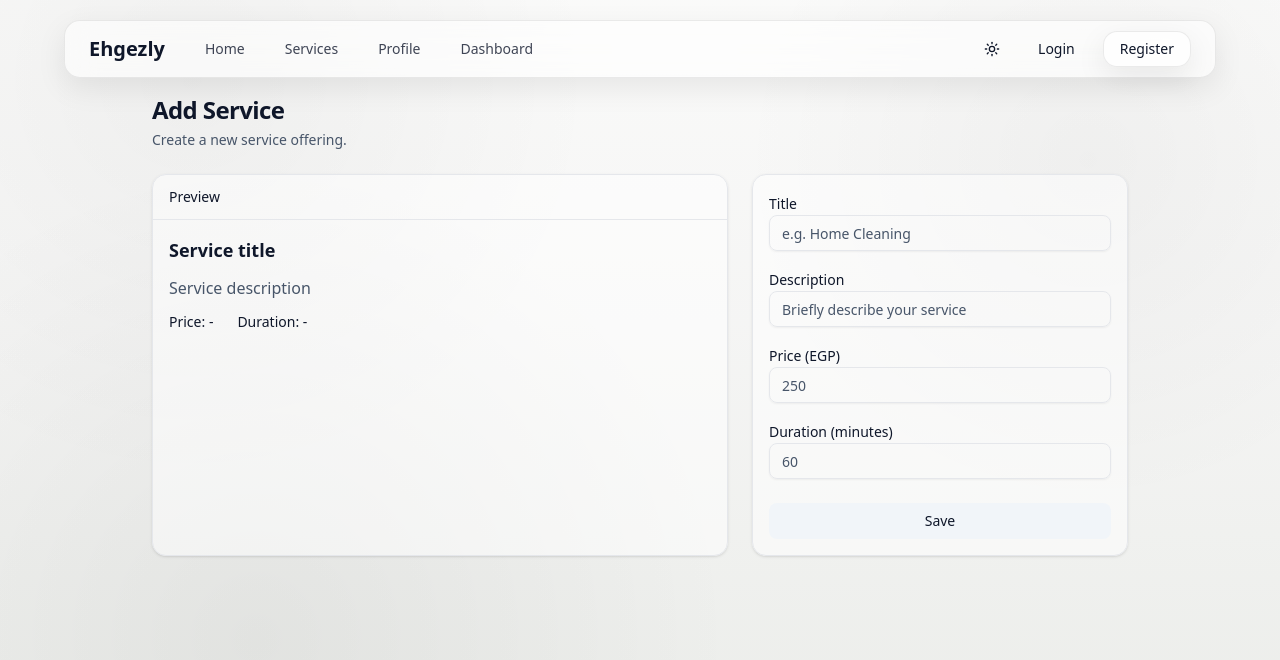
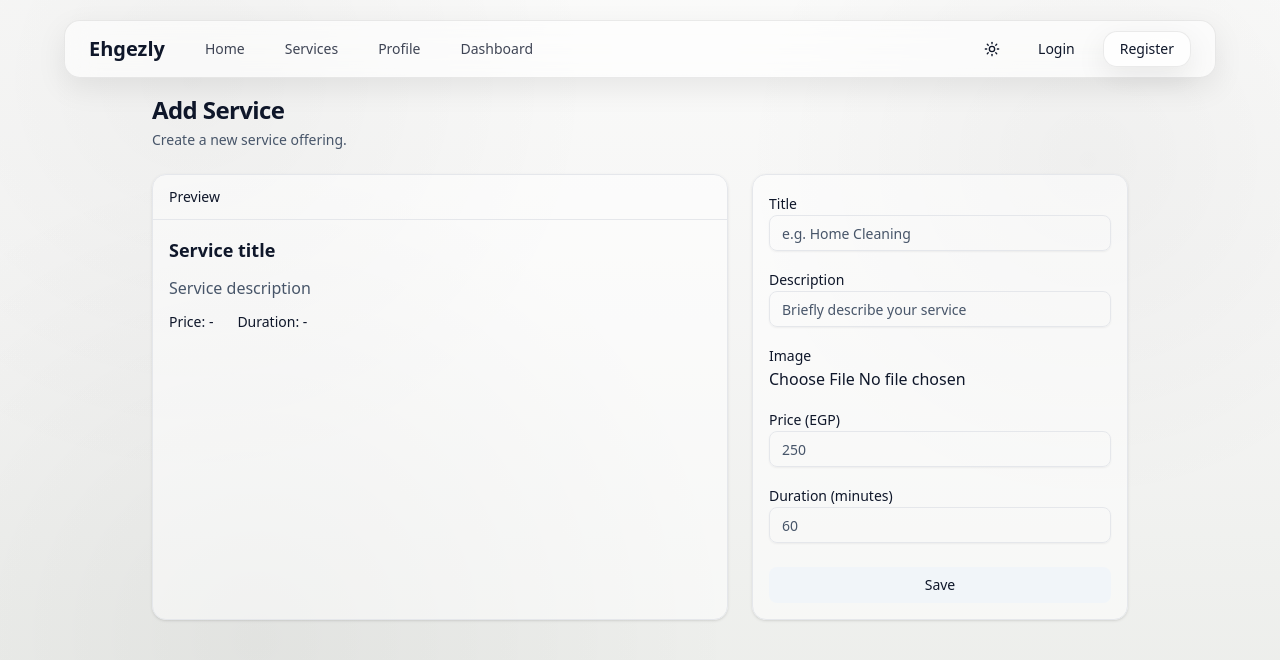
Before and after one commit to MohaMMed-S3eeD/ehgezly, a Next.js app: page /providerDashboard/addService in a window 1280 px wide. Shown: the top 660 px of the page. Built offline with nearby package versions, Linux system fonts and the light colour scheme; no server answers.

Commit message:
Added support for uploading images using Cloudinary on the Add Service page. Updated the service form to include an image field, with a preview of the uploaded image. Modified the Swiper component to use the image from the service data instead of a static image.

```diff
--- a/package.json
+++ b/package.json
@@ -18,6 +18,7 @@
     "@radix-ui/react-slot": "^1.2.3",
     "bcryptjs": "^3.0.2",
     "class-variance-authority": "^0.7.1",
+    "cloudinary": "^2.7.0",
     "clsx": "^2.1.1",
     "date-fns": "^4.1.0",
     "lucide-react": "^0.536.0",
--- /dev/null
+++ b/src/app/api/cloudinary/sign/route.ts
@@ -0,0 +1,22 @@
+import cloudinary from "@/lib/cloudinary";
+
+export async function POST(req: Request) {
+	const { folder = "app-uploads/services", public_id, upload_preset } = await req.json();
+	const timestamp = Math.floor(Date.now() / 1000);
+	const paramsToSign: Record<string, string | number | undefined> = {
+		timestamp,
+		folder,
+		public_id,
+		...(upload_preset ? { upload_preset } : {}),
+	};
+	const signature = (cloudinary.utils as unknown as { api_sign_request: (params: Record<string, unknown>, secret: string) => string })
+		.api_sign_request(paramsToSign as Record<string, unknown>, process.env.CLOUDINARY_API_SECRET as string);
+	return Response.json({
+		timestamp,
+		signature,
+		cloudName: process.env.CLOUDINARY_CLOUD_NAME,
+		apiKey: process.env.CLOUDINARY_API_KEY,
+		uploadPreset: upload_preset,
+		folder,
+	});
+}
--- a/src/app/providerDashboard/_actions/Service.action.ts
+++ b/src/app/providerDashboard/_actions/Service.action.ts
@@ -14,6 +14,7 @@ export const addService = async (
     const description = formData.get("description");
     const price = formData.get("price");
     const duration = formData.get("duration");
+    const image = formData.get("image");
     const user = await getUser();
     const result = addServiceValid.safeParse({
         title: title as string,
@@ -37,6 +38,7 @@ export const addService = async (
                 price: Number(price),
                 providerId: user.id,
                 duration: Number(duration),
+                image: (typeof image === "string" && image.trim() !== "") ? image as string : null,
             },
         });
         console.log("server", service);
@@ -58,6 +60,7 @@ export const editService = async (
     const description = formData.get("description");
     const price = formData.get("price");
     const duration = formData.get("duration");
+    const image = formData.get("image");
     const user = await getUser();
     const result = addServiceValid.safeParse({
         title: title as string,
@@ -81,6 +84,7 @@ export const editService = async (
                 description: description as string,
                 price: Number(price),
                 duration: Number(duration),
+                image: (typeof image === "string" && image.trim() !== "") ? image as string : null,
             },
         });
         console.log("server", service);
--- a/src/app/providerDashboard/addService/page.tsx
+++ b/src/app/providerDashboard/addService/page.tsx
@@ -4,6 +4,7 @@ import { Input } from "@/components/ui/input";
 import { Button } from "@/components/ui/button";
 import { addService } from "../_actions/Service.action";
 import { toast } from "sonner";
+import CloudinaryUploader from "@/components/Upload/CloudinaryUploader";
 
 type AddServiceState = Awaited<ReturnType<typeof addService>>;
 const initialState: AddServiceState | null = null;
@@ -16,6 +17,7 @@ const AddServicePage = () => {
   const [description, setDescription] = useState("");
   const [price, setPrice] = useState("");
   const [duration, setDuration] = useState("");
+  const [image, setImage] = useState<string>("");
 
   useEffect(() => {
     if (state?.success) {
@@ -44,6 +46,9 @@ const AddServicePage = () => {
               <div className="text-sm font-medium">Preview</div>
             </div>
             <div className="p-4 space-y-3">
+              {image ? (
+                <img src={image} alt="Preview" className="h-40 w-full rounded-md object-cover" />
+              ) : null}
               <div className="text-lg font-semibold">
                 {title || "Service title"}
               </div>
@@ -68,6 +73,7 @@ const AddServicePage = () => {
           className="md:col-span-2 space-y-4 rounded-xl border bg-card/50 p-4 shadow-sm md:sticky md:top-4 h-fit"
           action={action}
         >
+          <input type="hidden" name="image" value={image} />
           <div className="space-y-2">
             <label htmlFor="title" className="text-sm font-medium">
               Title
@@ -92,6 +98,7 @@ const AddServicePage = () => {
               onChange={(e) => setDescription(e.target.value)}
             />
           </div>
+          <CloudinaryUploader onUploadComplete={({ url }) => setImage(url)} folder="app-uploads/services" />
           <div className="space-y-2">
             <label htmlFor="price" className="text-sm font-medium">
               Price (EGP)
--- a/src/components/Swiper/SwiperComponnet.tsx
+++ b/src/components/Swiper/SwiperComponnet.tsx
@@ -64,9 +64,7 @@ const SwiperComponent = () => {
                       {item.price} EGP
                     </span>
                     <Image
-                      src={
-                        "https://i.pinimg.com/1200x/7a/f9/0f/7af90f7bf9c53586eb8347feac6d7a6d.jpg"
-                      }
+                      src={item.image || ""}
                       alt={item.provider?.name || "service image"}
                       fill
                       sizes="(max-width: 768px) 100vw, (max-width: 1200px) 50vw, 33vw"
--- /dev/null
+++ b/src/components/Upload/CloudinaryUploader.tsx
@@ -0,0 +1,90 @@
+"use client";
+import React from "react";
+
+interface Props {
+	onUploadComplete: (args: { url: string; publicId?: string }) => void;
+	folder?: string;
+}
+
+const CloudinaryUploader: React.FC<Props> = ({ onUploadComplete, folder = "app-uploads/services" }) => {
+	const [isUploading, setIsUploading] = React.useState(false);
+	const [progress, setProgress] = React.useState(0);
+	const [error, setError] = React.useState<string | null>(null);
+
+	const handleChange = async (e: React.ChangeEvent<HTMLInputElement>) => {
+		const file = e.target.files?.[0];
+		if (!file) return;
+		setError(null);
+		if (!file.type.startsWith("image/")) {
+			setError("Please select a valid image file");
+			return;
+		}
+		if (file.size > 5 * 1024 * 1024) {
+			setError("Image is too large (max 5MB)");
+			return;
+		}
+
+		setIsUploading(true);
+		setProgress(0);
+		try {
+			const sigRes = await fetch("/api/cloudinary/sign", {
+				method: "POST",
+				headers: { "Content-Type": "application/json" },
+				body: JSON.stringify({ folder }),
+			});
+			if (!sigRes.ok) throw new Error("Failed to get signature");
+			const sig = await sigRes.json();
+
+			const form = new FormData();
+			form.append("file", file);
+			form.append("api_key", sig.apiKey);
+			form.append("timestamp", String(sig.timestamp));
+			form.append("signature", sig.signature);
+			if (sig.uploadPreset) form.append("upload_preset", sig.uploadPreset);
+			form.append("folder", sig.folder || folder);
+
+			await new Promise<void>((resolve, reject) => {
+				const xhr = new XMLHttpRequest();
+				xhr.open("POST", `https://api.cloudinary.com/v1_1/${sig.cloudName}/image/upload`);
+				xhr.upload.onprogress = (event) => {
+					if (event.lengthComputable) {
+						setProgress(Math.round((event.loaded / event.total) * 100));
+					}
+				};
+				xhr.onload = () => {
+					if (xhr.status >= 200 && xhr.status < 300) {
+						try {
+							const data = JSON.parse(xhr.responseText);
+							onUploadComplete({ url: data.secure_url, publicId: data.public_id });
+							resolve();
+						} catch (e) {
+							reject(e);
+						}
+					} else {
+						reject(new Error("Upload failed"));
+					}
+				};
+				xhr.onerror = () => reject(new Error("Network error"));
+				xhr.send(form);
+			});
+		} catch (e) {
+			const message = e instanceof Error ? e.message : "Upload failed";
+			setError(message);
+		} finally {
+			setIsUploading(false);
+		}
+	};
+
+	return (
+		<div className="space-y-2">
+			<label className="text-sm font-medium">Image</label>
+			<input type="file" accept="image/*" onChange={handleChange} aria-label="Upload image" />
+			{isUploading ? (
+				<div className="text-xs text-muted-foreground">Uploading... {progress}%</div>
+			) : null}
+			{error ? <div className="text-xs text-red-500">{error}</div> : null}
+		</div>
+	);
+};
+
+export default CloudinaryUploader;
--- /dev/null
+++ b/src/lib/cloudinary.ts
@@ -0,0 +1,9 @@
+import { v2 as cloudinary } from "cloudinary";
+
+cloudinary.config({
+	cloud_name: process.env.CLOUDINARY_CLOUD_NAME,
+	api_key: process.env.CLOUDINARY_API_KEY,
+	api_secret: process.env.CLOUDINARY_API_SECRET,
+});
+
+export default cloudinary;
```
Also changed, not shown: 2 other files (tests, documents, lock files or other folders).
